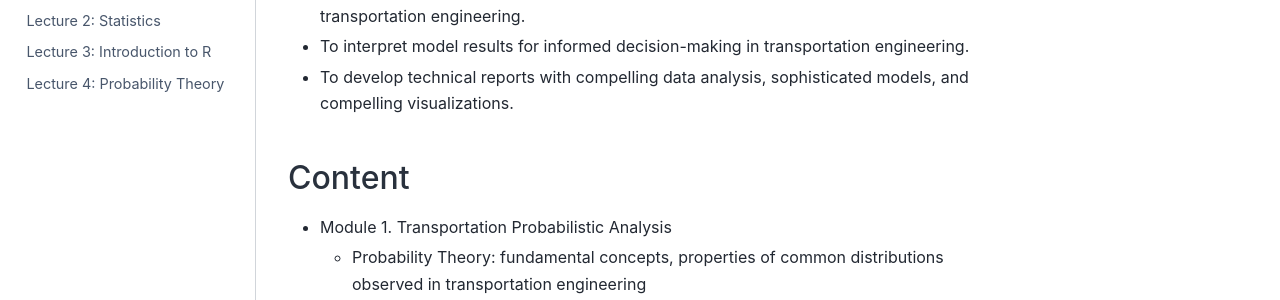
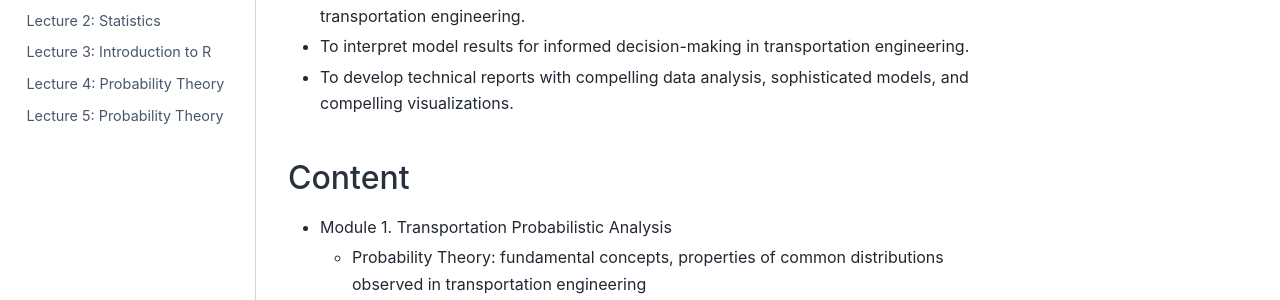
Before and after one commit to anmpahwa/CE5540, a Jupyter Book: the page built from book/intro.md, in a window 1280 px wide. Shown: the part 392-692 px from the top of the page. Built offline with Jupyter Book 1.0.4 settings and Sphinx 7.4.7 and the Sphinx Book theme 1.1.4, drawn with Linux system fonts in a browser that asks for light colours; comment, search, counter and statistics services are not loaded.

Commit message:
update toc.yml

```diff
--- a/book/_toc.yml
+++ b/book/_toc.yml
@@ -8,3 +8,4 @@ parts:
     - file: content/lecture_02.ipynb
     - file: content/lecture_03.ipynb
     - file: content/lecture_04.ipynb
+    - file: content/lecture_05.ipynb
```
